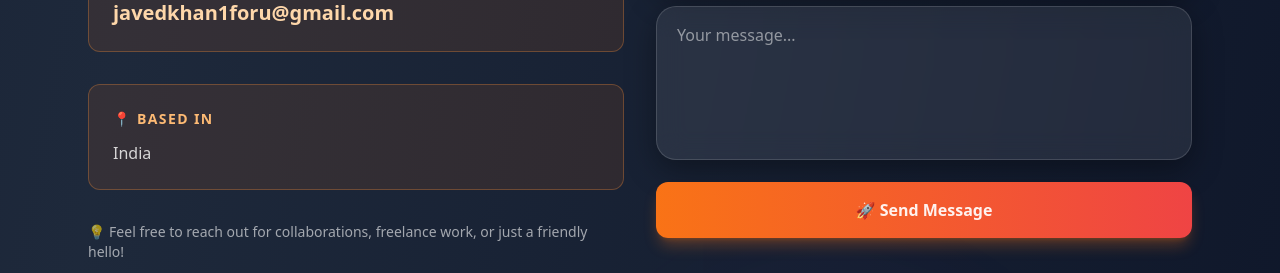
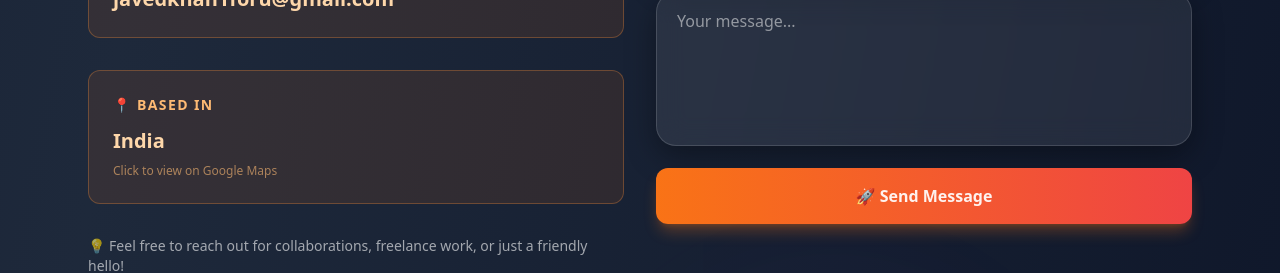
Before and after one commit to khanJabed786/portfolio-app, a React (Vite) app: page / in a window 1280 px wide. Shown: the part 6149-6422 px from the top of the page. Built offline with nearby package versions, Linux system fonts and the light colour scheme; no server answers; the database is empty.

Commit message:
🗺️ Make location clickable - Opens Google Maps on click

```diff
--- a/src/components/Contact.jsx
+++ b/src/components/Contact.jsx
@@ -73,12 +73,20 @@ export default function Contact() {
               </a>
             </div>
 
-            <div className="p-4 sm:p-6 rounded-xl border border-orange-400/30 bg-orange-500/10">
+            <a
+              href="https://maps.google.com/?q=India"
+              target="_blank"
+              rel="noopener noreferrer"
+              className="block p-4 sm:p-6 rounded-xl border border-orange-400/30 bg-orange-500/10 hover:bg-orange-500/20 transition-all duration-300 cursor-pointer group function-hover"
+            >
               <div className="text-xs sm:text-sm font-semibold tracking-widest text-orange-300 uppercase mb-3">
                 📍 Based In
               </div>
-              <p className="text-white/80">India</p>
-            </div>
+              <p className="text-lg sm:text-xl font-semibold text-orange-200 group-hover:text-orange-100 transition">
+                India
+              </p>
+              <p className="text-xs text-orange-300/60 mt-2">Click to view on Google Maps</p>
+            </a>
 
             <div>
               <p className="text-sm text-white/60">
```
